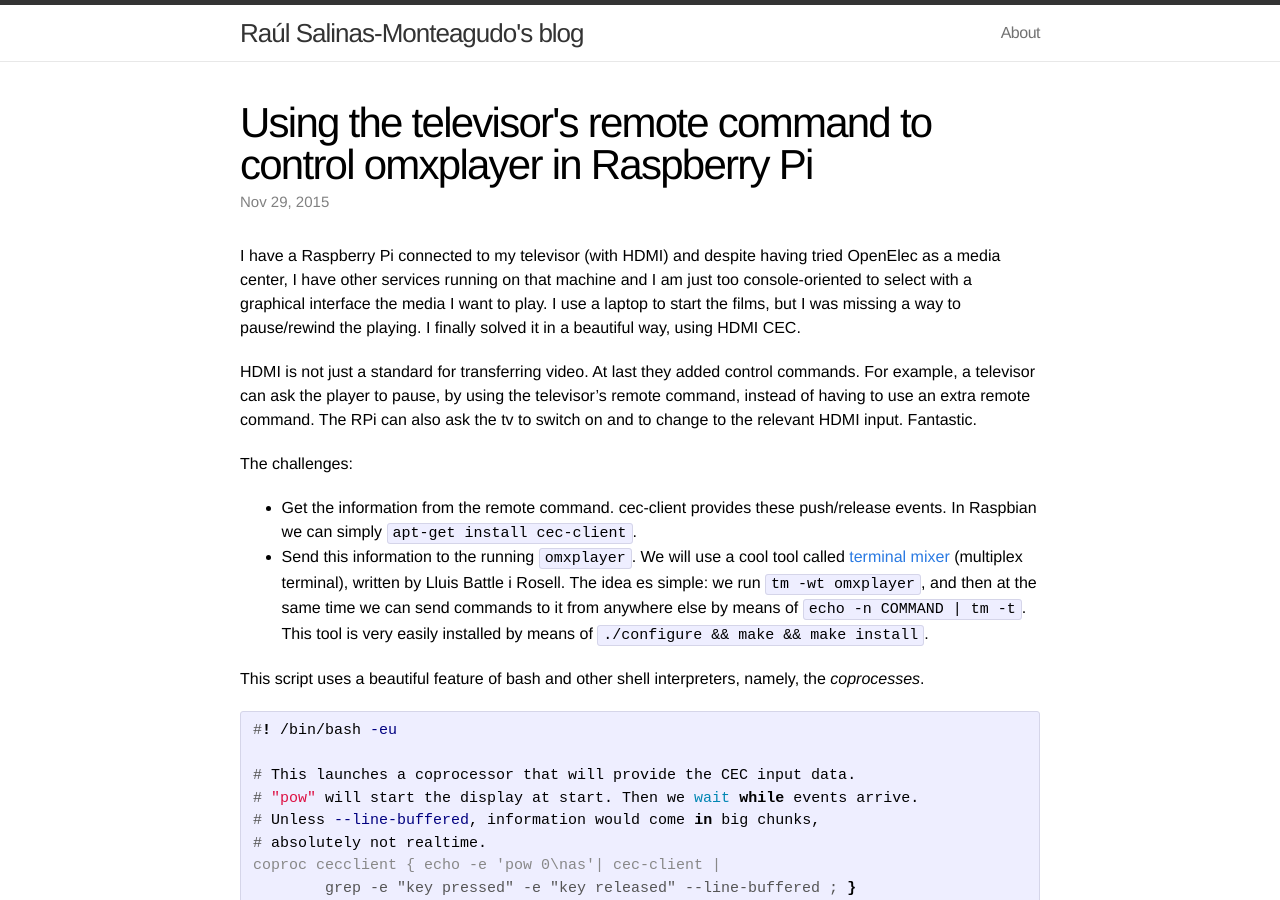
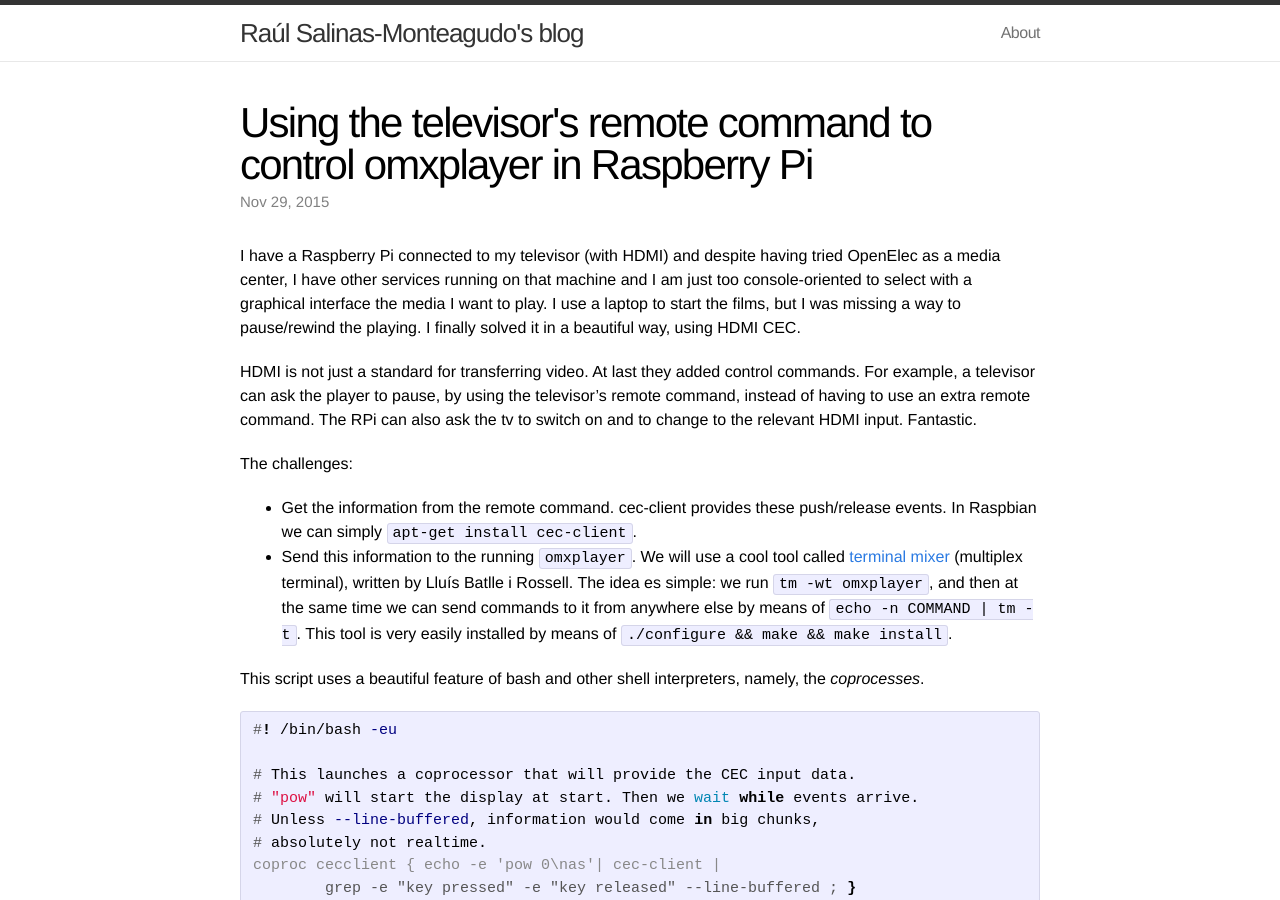
Before and after one commit to rsalinas/rsalinas.github.io, a Jekyll site: the page built from _posts/2015-11-29-cec-client-omxplayer-raspberrypi.md, in a window 1280 px wide and 900 px high. Built offline with Jekyll 4.4.1, drawn with Linux system fonts in a browser that asks for light colours.

Commit message:
2015-11-29-cec-client-omxplayer-raspberrypi.md

```diff
--- a/_posts/2015-11-29-cec-client-omxplayer-raspberrypi.md
+++ b/_posts/2015-11-29-cec-client-omxplayer-raspberrypi.md
@@ -12,7 +12,7 @@ HDMI is not just a standard for transferring video.  At last they added control
 The challenges:
 
 - Get the information from the remote command. cec-client provides these push/release events.  In Raspbian we can simply `apt-get install cec-client`.
-- Send this information to the running `omxplayer`.  We will use a cool tool called [terminal mixer](http://vicerveza.homeunix.net/~viric/soft/tm) (multiplex terminal), written by Lluis Battle i Rosell. The idea es simple: we run `tm -wt omxplayer`, and then at the same time we can send commands to it from anywhere else by means of `echo -n COMMAND | tm -t`.  This tool is very easily installed by means of `./configure && make && make install`.
+- Send this information to the running `omxplayer`.  We will use a cool tool called [terminal mixer](http://vicerveza.homeunix.net/~viric/soft/tm) (multiplex terminal), written by Lluís Batlle i Rossell. The idea es simple: we run `tm -wt omxplayer`, and then at the same time we can send commands to it from anywhere else by means of `echo -n COMMAND | tm -t`.  This tool is very easily installed by means of `./configure && make && make install`.
 
 This script uses a beautiful feature of bash and other shell interpreters, namely, the *coprocesses*.
 
```
